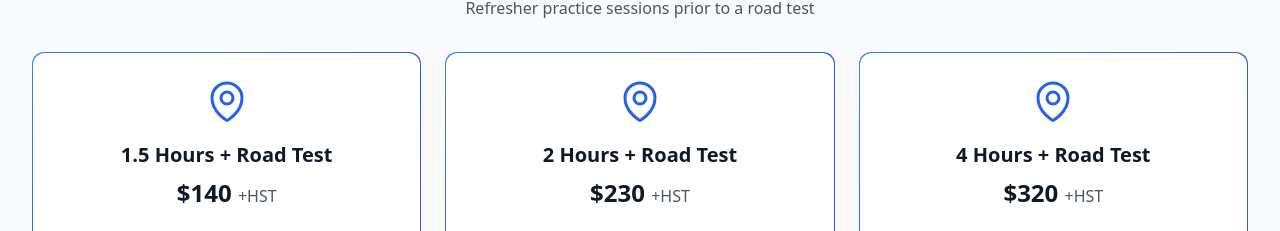
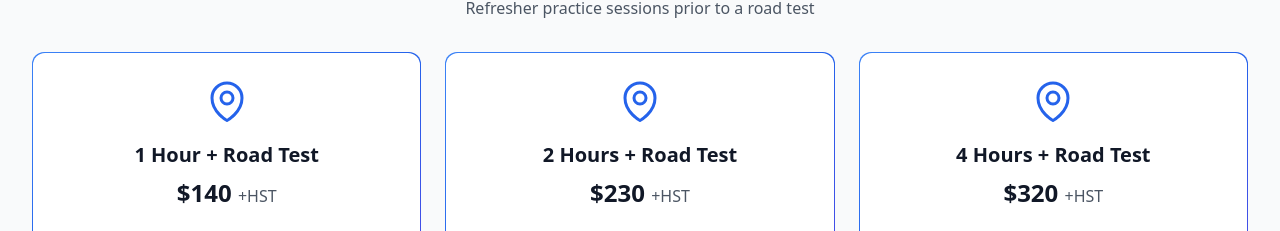
Before and after one commit to londonelite/LEADS, a React (Vite) app: page /packages in a window 1280 px wide. Shown: the part 1915-2146 px from the top of the page. Built offline with nearby package versions, Linux system fonts and the light colour scheme.

Commit message:
Update 1 hour road test package

```diff
--- a/src/components/Packages.jsx
+++ b/src/components/Packages.jsx
@@ -182,7 +182,7 @@ const Packages = () => {
   ];
 
   const roadTestPackages = [
-    { title: "1.5 Hours + Road Test", hours: "1.5", price: 140 },
+    { title: "1 Hour + Road Test", hours: "1.5", price: 140 },
     { title: "2 Hours + Road Test", hours: "2", price: 230 },
     { title: "4 Hours + Road Test", hours: "4", price: 320 },
     { title: "6 Hours + Road Test", hours: "6", price: 410 },
```
